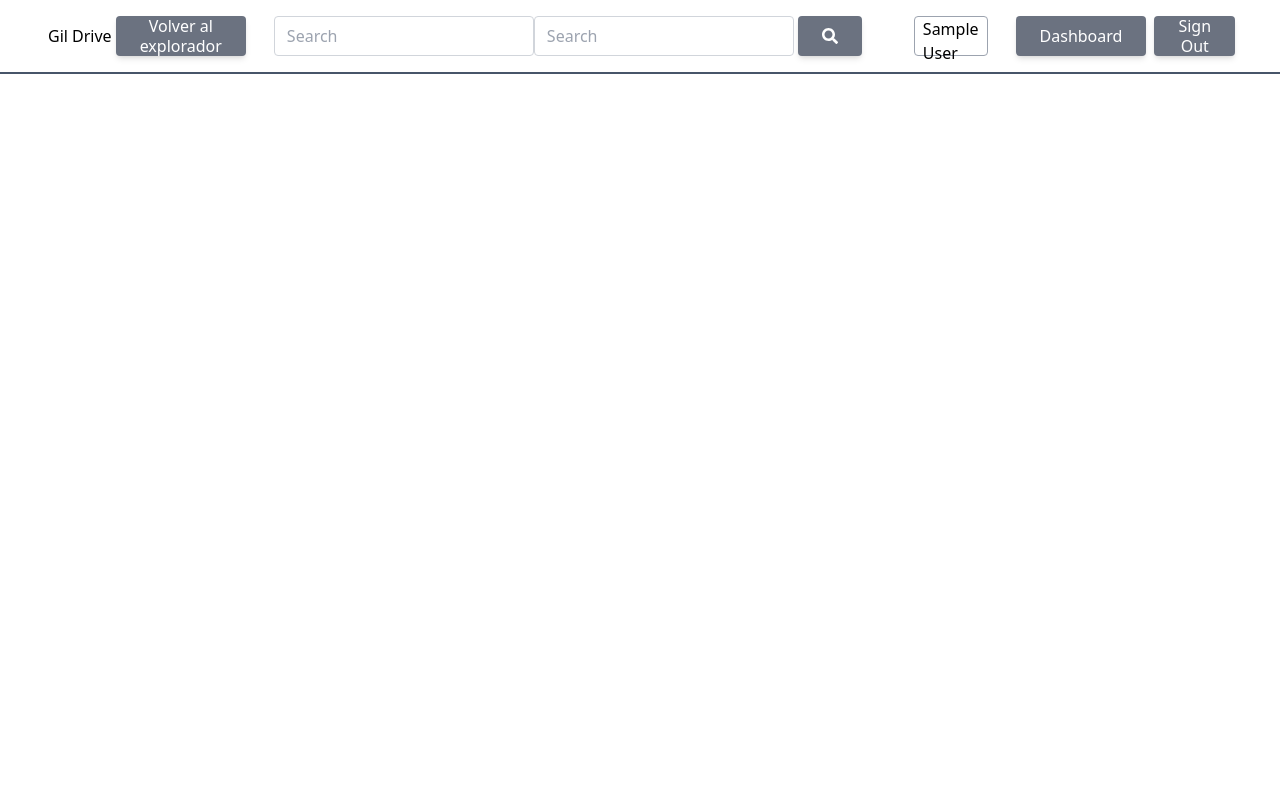
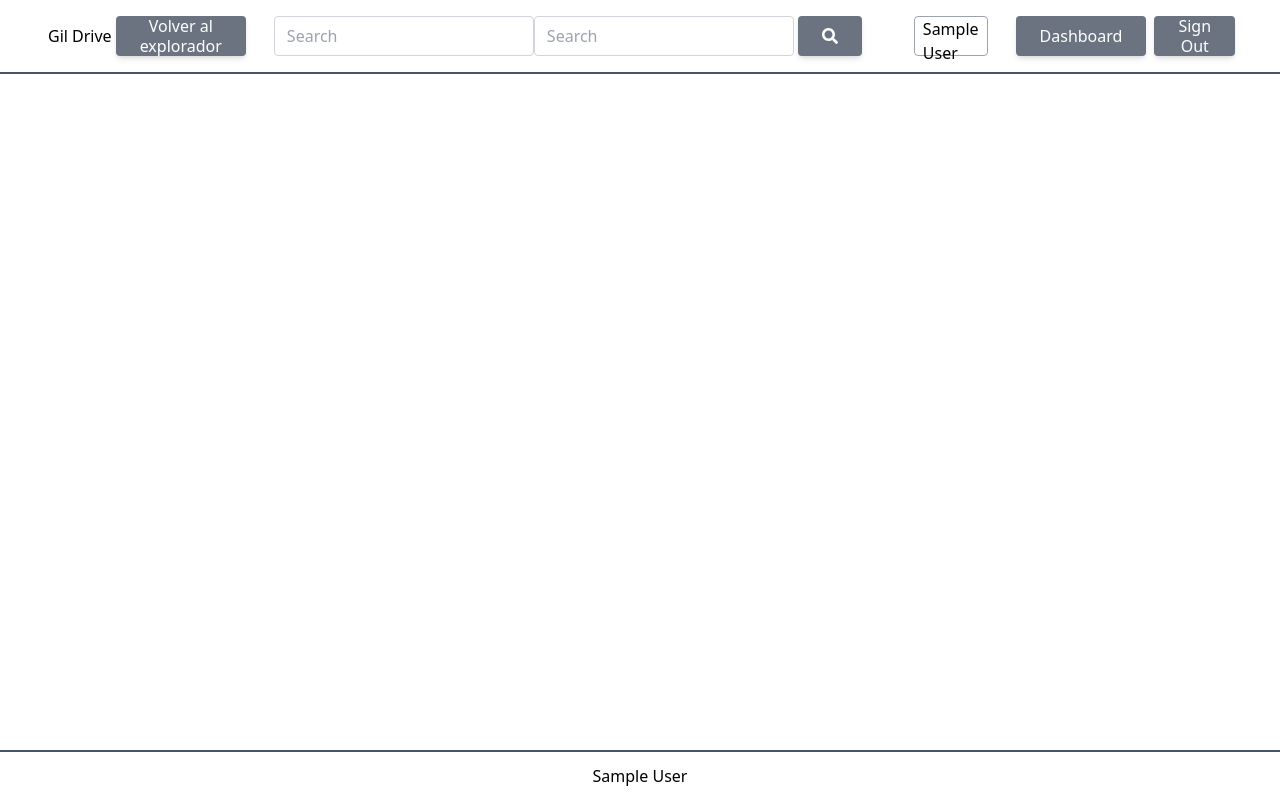
Before and after one commit to juandurefaccini/web-tpobjetos-react, a React (Vite) app: page /home in a window 1280 px wide. Built offline with nearby package versions, Linux system fonts and the light colour scheme; no server answers; sample sign-in values are in the browser's storage.

Commit message:
Agregar footer

```diff
--- /dev/null
+++ b/src/components/Footer.jsx
@@ -0,0 +1,16 @@
+import React from "react";
+import { useAuth } from "../context/authContext";
+
+export default function Footer() {
+  const { user } = useAuth();
+
+  return (
+    <>
+      <div className="py-1 border-t-2 border-slate-600">
+        <div className="px-12 flex  justify-center mx-auto items-center h-10">
+          {user.displayName.trim()}
+        </div>
+      </div>
+    </>
+  );
+}
--- a/src/components/Home.jsx
+++ b/src/components/Home.jsx
@@ -2,6 +2,7 @@ import React from "react";
 import Container from "./Container";
 import SideBar from "./SideBar";
 import Header from "./Header";
+import Footer from "./Footer";
 import { FileContextProvider } from "../context/fileExplorerContext";
 
 export default function Home() {
@@ -12,6 +13,7 @@ export default function Home() {
         <Container />
         <SideBar />
       </div>
+      <Footer />
     </FileContextProvider>
   );
 }
```
